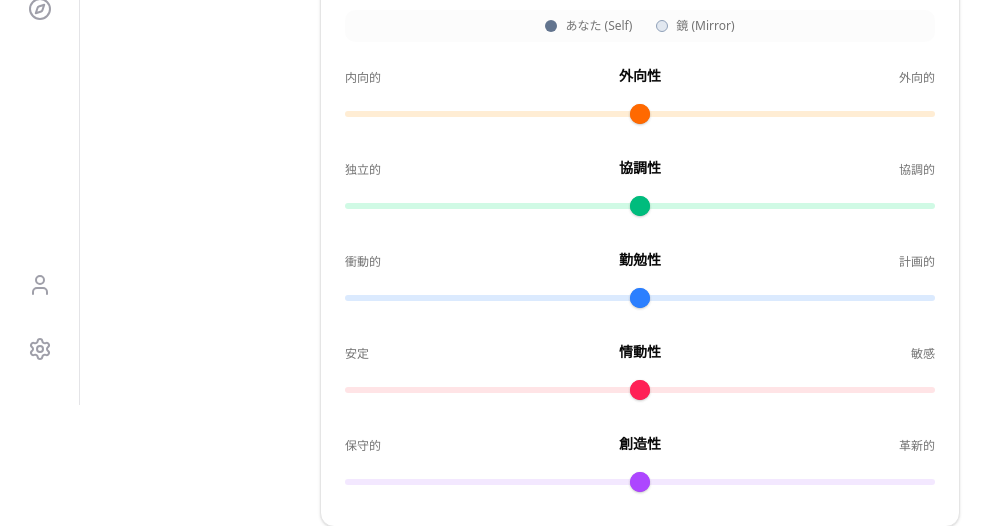
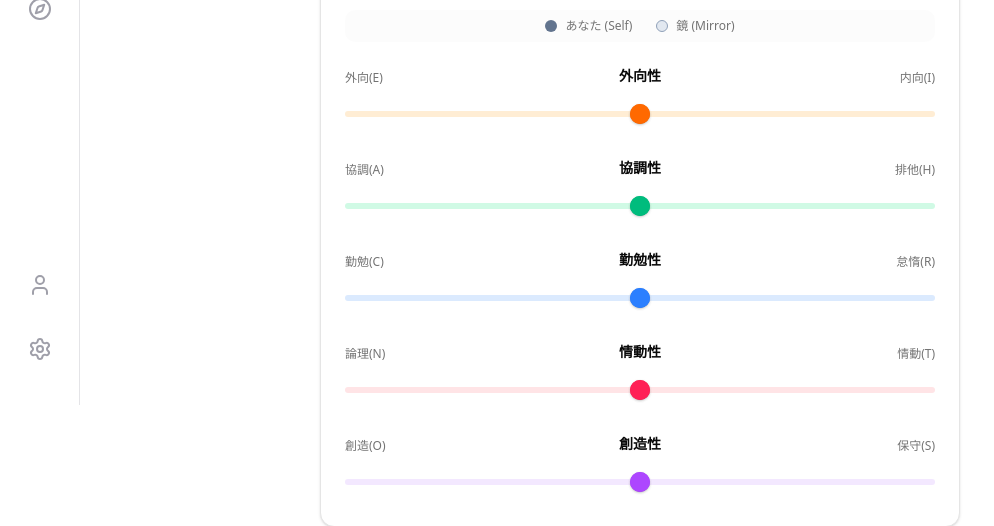
Before and after one commit to Haku929/Amiro, a Next.js app: page /report in a window 1280 px wide. Shown: the part 395-921 px from the top of the page, without its empty margins (0-994 px from the left). Built offline with nearby package versions, Linux system fonts and the light colour scheme; no server answers.

Commit message:
fix: BIG5チャートの項目名を変更

```diff
--- a/components/chart/Big5SliderChart.tsx
+++ b/components/chart/Big5SliderChart.tsx
@@ -13,18 +13,18 @@ const TRAIT_CONFIG = [
   {
     key: "e",
     label: "外向性",
-    left: "内向的",
-    right: "外向的",
+    left: "外向(E)",
+    right: "内向(I)",
     color: "bg-orange-500",
     lightColor: "bg-orange-100",
     dotColor: "bg-orange-500",
-    mirrorDotColor: "bg-orange-200 border-orange-500" // Lighter with border for distinction
+    mirrorDotColor: "bg-orange-200 border-orange-500"
   },
   {
     key: "a",
     label: "協調性",
-    left: "独立的",
-    right: "協調的",
+    left: "協調(A)",
+    right: "排他(H)",
     color: "bg-emerald-500",
     lightColor: "bg-emerald-100",
     dotColor: "bg-emerald-500",
@@ -33,8 +33,8 @@ const TRAIT_CONFIG = [
   {
     key: "c",
     label: "勤勉性",
-    left: "衝動的",
-    right: "計画的",
+    left: "勤勉(C)",
+    right: "怠惰(R)",
     color: "bg-blue-500",
     lightColor: "bg-blue-100",
     dotColor: "bg-blue-500",
@@ -43,8 +43,8 @@ const TRAIT_CONFIG = [
   {
     key: "n",
     label: "情動性",
-    left: "安定",
-    right: "敏感",
+    left: "論理(N)",
+    right: "情動(T)",
     color: "bg-rose-500",
     lightColor: "bg-rose-100",
     dotColor: "bg-rose-500",
@@ -53,8 +53,8 @@ const TRAIT_CONFIG = [
   {
     key: "o",
     label: "創造性",
-    left: "保守的",
-    right: "革新的",
+    left: "創造(O)",
+    right: "保守(S)",
     color: "bg-purple-500",
     lightColor: "bg-purple-100",
     dotColor: "bg-purple-500",
```
